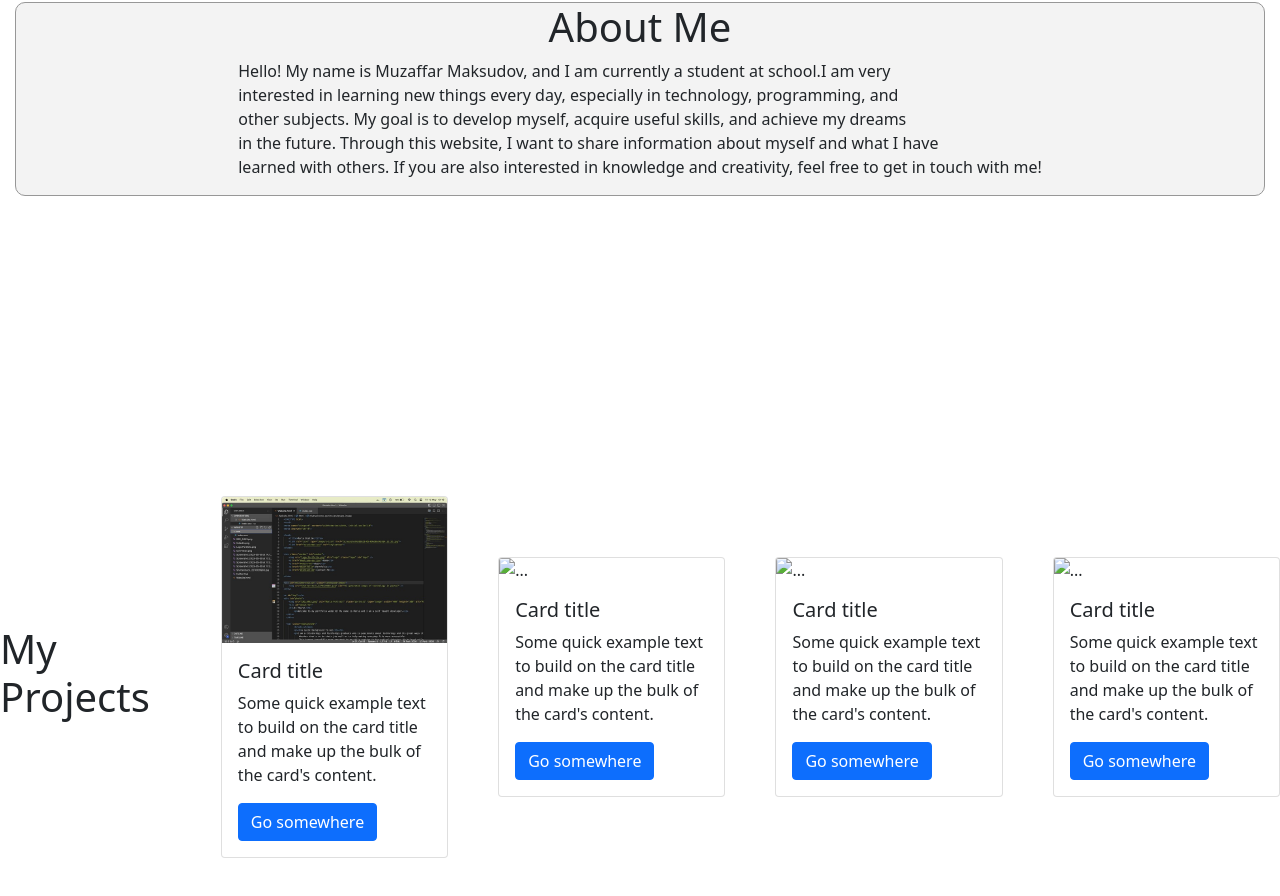
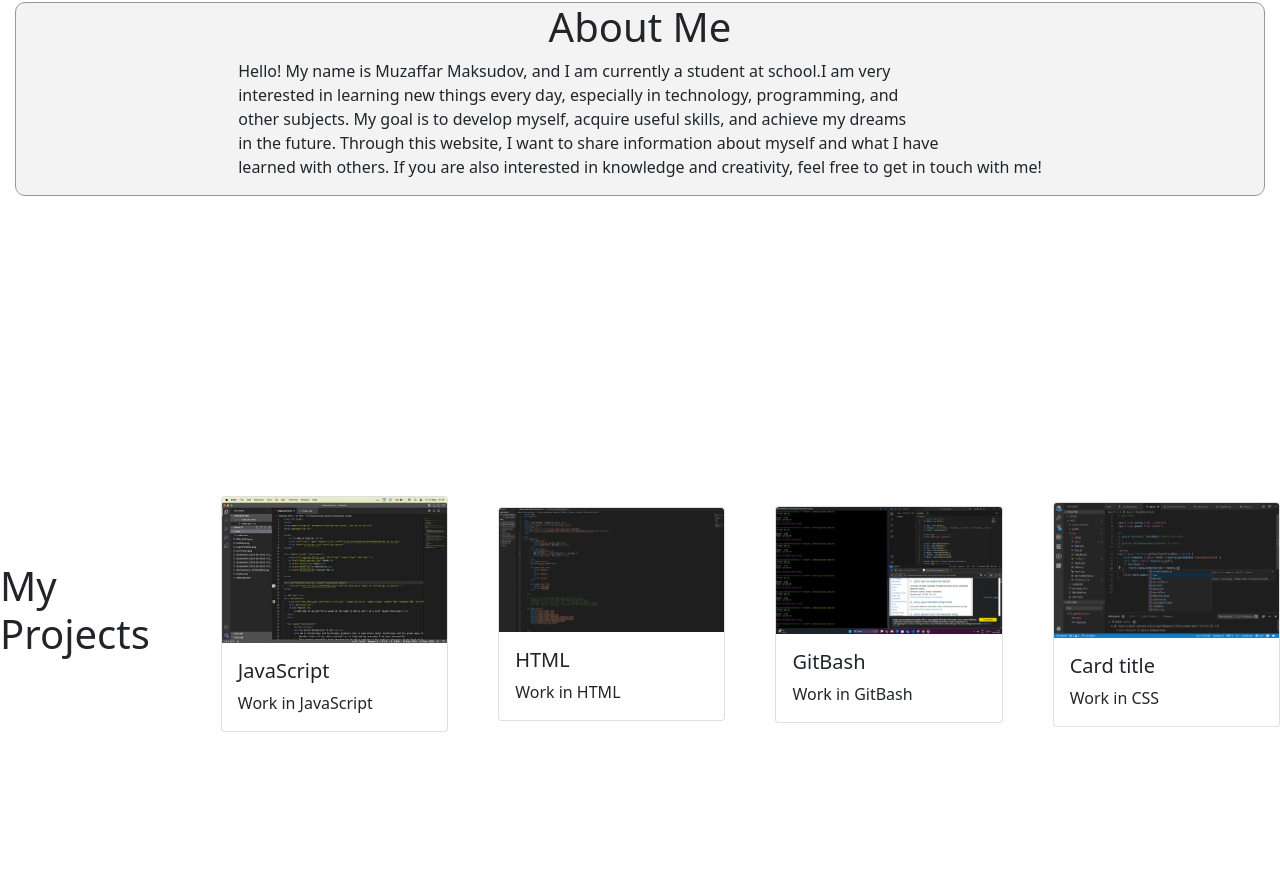
Before and after one commit to Muzaffar1111r/web-site, a plain HTML site: page index.html in a window 1280 px wide. Shown: the part 899-1795 px from the top of the page. Drawn offline with nearby package versions, Linux system fonts and the light colour scheme.

Commit message:
cards yaratildi

```diff
--- a/index.html
+++ b/index.html
@@ -116,41 +116,41 @@ feel free to get in touch with me!</p>
     <div class="card" style="width: 18rem;">
   <img src="img/d11192b736450daf3e8abb642b3b3e13a78528a0_2_690x448.jpeg" class="card-img-top" alt="...">
   <div class="card-body">
-    <h5 class="card-title">Card title</h5>
-    <p class="card-text">Some quick example text to build on the card title and make up the bulk of the card's content.</p>
-    <a href="#" class="btn btn-primary">Go somewhere</a>
+    <h5 class="card-title">JavaScript</h5>
+    <p class="card-text"> Work in JavaScript</p>
+    <!-- <a href="#" class="btn btn-primary">Go somewhere</a> -->
   </div>
 </div>
 
 
 <div class="card" style="width: 18rem;">
-  <img src="..." class="card-img-top" alt="...">
+  <img src="img/e3ee6974a2b9617a0134b42ad9070610231afe97.png" class="card-img-top" alt="...">
   <div class="card-body">
-    <h5 class="card-title">Card title</h5>
-    <p class="card-text">Some quick example text to build on the card title and make up the bulk of the card's content.</p>
-    <a href="#" class="btn btn-primary">Go somewhere</a>
+    <h5 class="card-title">HTML</h5>
+    <p class="card-text">Work in HTML</p>
+    <!-- <a href="#" class="btn btn-primary">Go somewhere</a> -->
   </div>
 </div>
 
 
 
 <div class="card" style="width: 18rem;">
-  <img src="..." class="card-img-top" alt="...">
+  <img src="img/photo_2025-05-08_10-23-14.jpg" class="card-img-top" alt="...">
   <div class="card-body">
-    <h5 class="card-title">Card title</h5>
-    <p class="card-text">Some quick example text to build on the card title and make up the bulk of the card's content.</p>
-    <a href="#" class="btn btn-primary">Go somewhere</a>
+    <h5 class="card-title">GitBash</h5>
+    <p class="card-text">Work in GitBash</p>
+    <!-- <a href="#" class="btn btn-primary">Go somewhere</a> -->
   </div>
 </div>
 
 
 
 <div class="card" style="width: 18rem;">
-  <img src="..." class="card-img-top" alt="...">
+  <img src="img/overview.png" class="card-img-top" alt="...">
   <div class="card-body">
     <h5 class="card-title">Card title</h5>
-    <p class="card-text">Some quick example text to build on the card title and make up the bulk of the card's content.</p>
-    <a href="#" class="btn btn-primary">Go somewhere</a>
+    <p class="card-text">Work in CSS</p>
+    <!-- <a href="#" class="btn btn-primary">Go somewhere</a> -->
   </div>
 </div>
 </div>
```
Also changed, not shown: img/overview.png (added).
